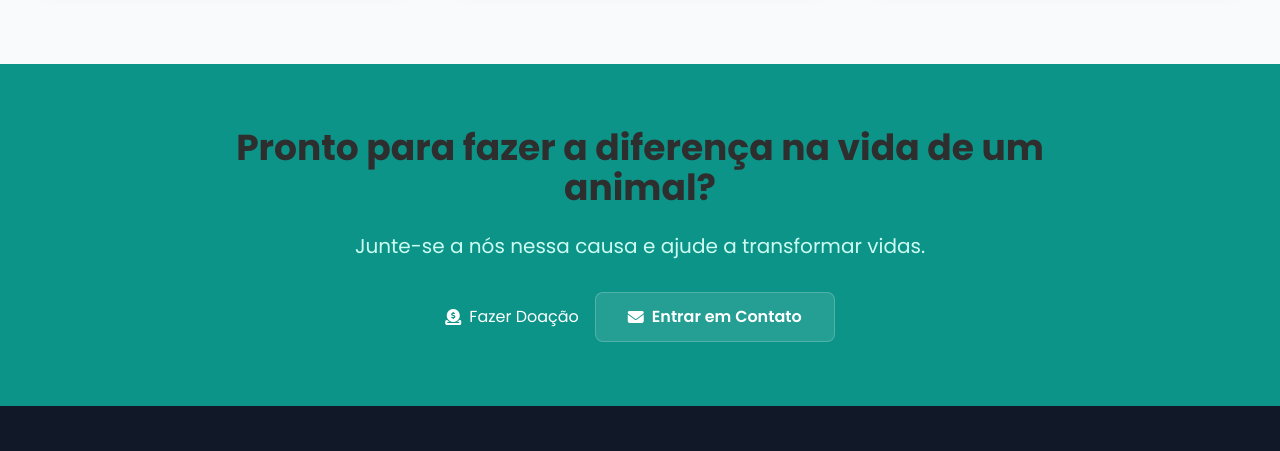
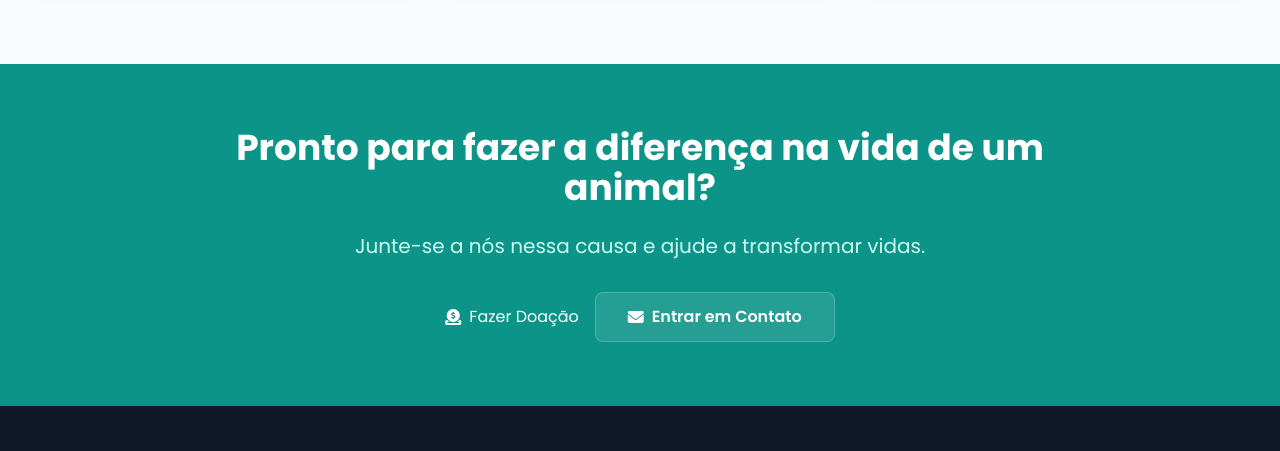
Before and after one commit to Aline-Silva-ADS/projeto_Pi_Arpaa, a plain HTML site: page index.html in a window 1280 px wide. Shown: the part 4000-4451 px from the top of the page. Drawn offline with nearby package versions, Linux system fonts and the light colour scheme.

Commit message:
Change heading color to white in CTA section

```diff
--- a/index.html
+++ b/index.html
@@ -536,7 +536,7 @@
     <!-- CTA -->
     <section class="py-16 bg-teal-600 text-white">
         <div class="max-w-4xl mx-auto px-4 sm:px-6 lg:px-8 text-center">
-            <h2 class="text-3xl md:text-4xl font-bold mb-6">Pronto para fazer a diferença na vida de um animal?</h2>
+            <h2 class="text-3xl md:text-4xl text-white font-bold mb-6">Pronto para fazer a diferença na vida de um animal?</h2>
             <p class="text-xl text-teal-100 mb-8">Junte-se a nós nessa causa e ajude a transformar vidas.</p>
             <div class="flex flex-col sm:flex-row gap-4 justify-center">
                 <a href="doe.html" class="btn-secondary inline-flex items-center justify-center">
```
